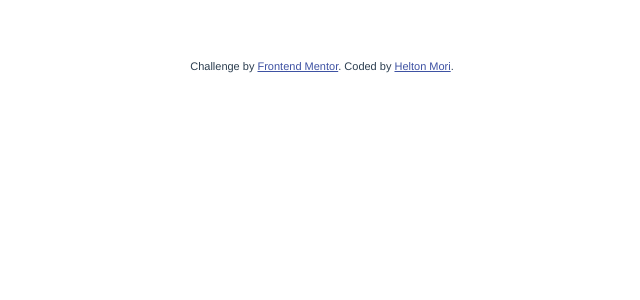
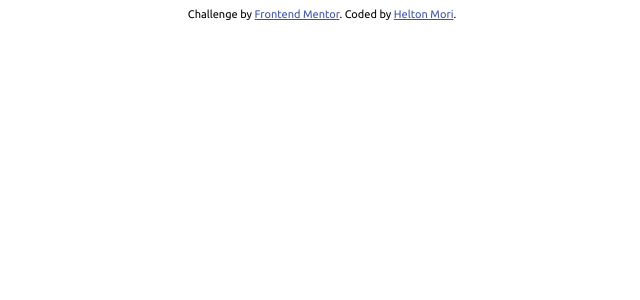
Before and after one commit to helton-mori-dev/Multi-step-form---Frontend-Mentor, a Vue app: page / in a window 1280 px wide. Shown: the top 300 px of the page, without its empty margins (318-958 px from the left). Built offline with nearby package versions, Linux system fonts and the light colour scheme.

Commit message:
Configs styleguide

```diff
--- a/src/App.vue
+++ b/src/App.vue
@@ -11,12 +11,25 @@ export default {
 </script>
 
 <style>
+@import url("https://fonts.googleapis.com/css2?family=Ubuntu:wght@400;500;700&display=swap");
+
 #app {
-  font-family: Avenir, Helvetica, Arial, sans-serif;
+  font-family: "Ubuntu", sans-serif;
+  font-size: 16px;
   -webkit-font-smoothing: antialiased;
   -moz-osx-font-smoothing: grayscale;
-  text-align: center;
-  color: #2c3e50;
-  margin-top: 60px;
+}
+
+:root {
+  --CoolGray: hsl(231, 11%, 63%);
+  --LightGray: hsl(229, 24%, 87%);
+  --Magnolia: hsl(217, 100%, 97%);
+  --Alabaster: hsl(231, 100%, 99%);
+  --White: hsl(0, 0%, 100%);
+  --DarkBlue: hsl(213, 96%, 18%);
+  --PurplishBlue: hsl(243, 100%, 62%);
+  --PastelBlue: hsl(228, 100%, 84%);
+  --LightBlue: hsl(206, 94%, 87%);
+  --StrawberryRed: hsl(354, 84%, 57%);
 }
 </style>
```
